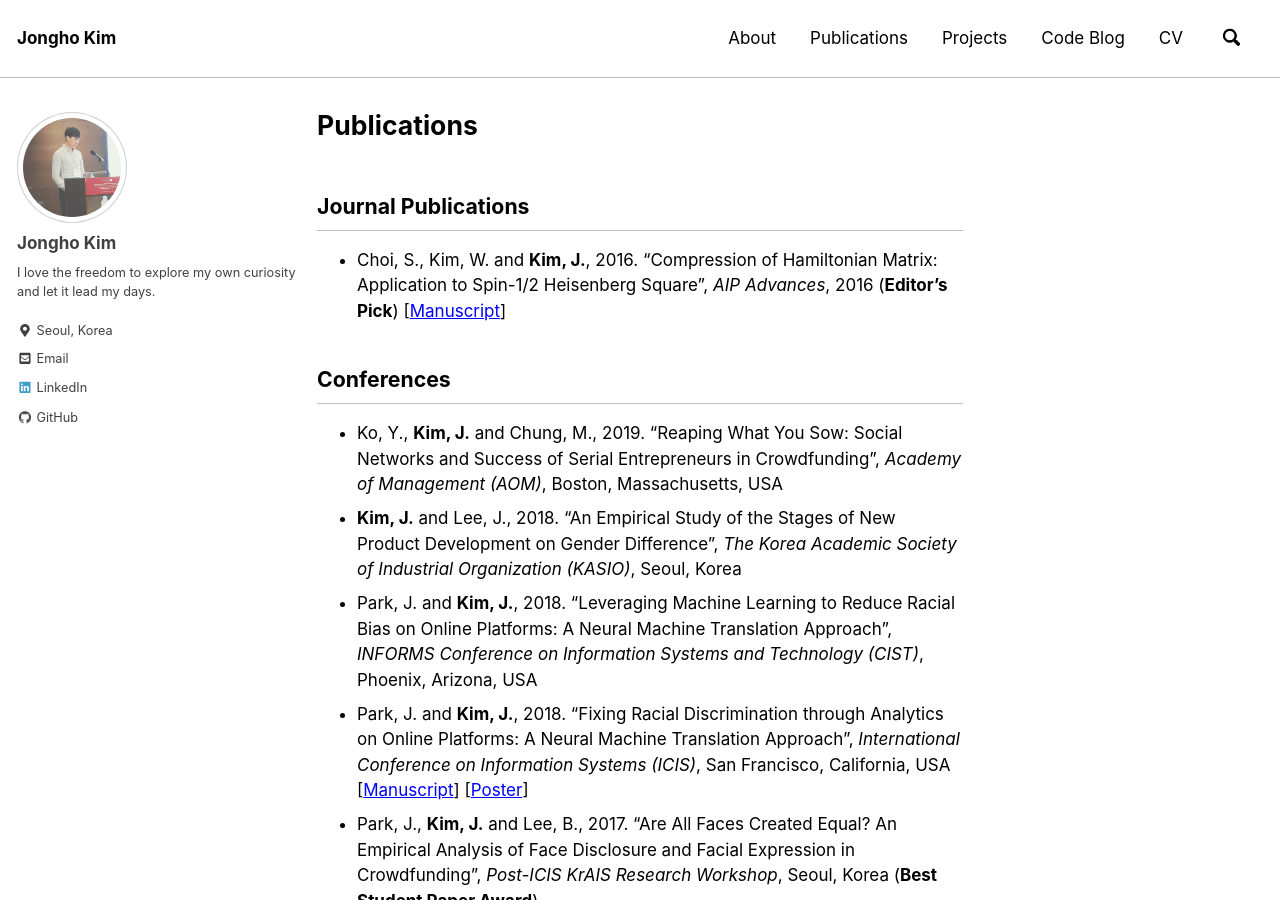
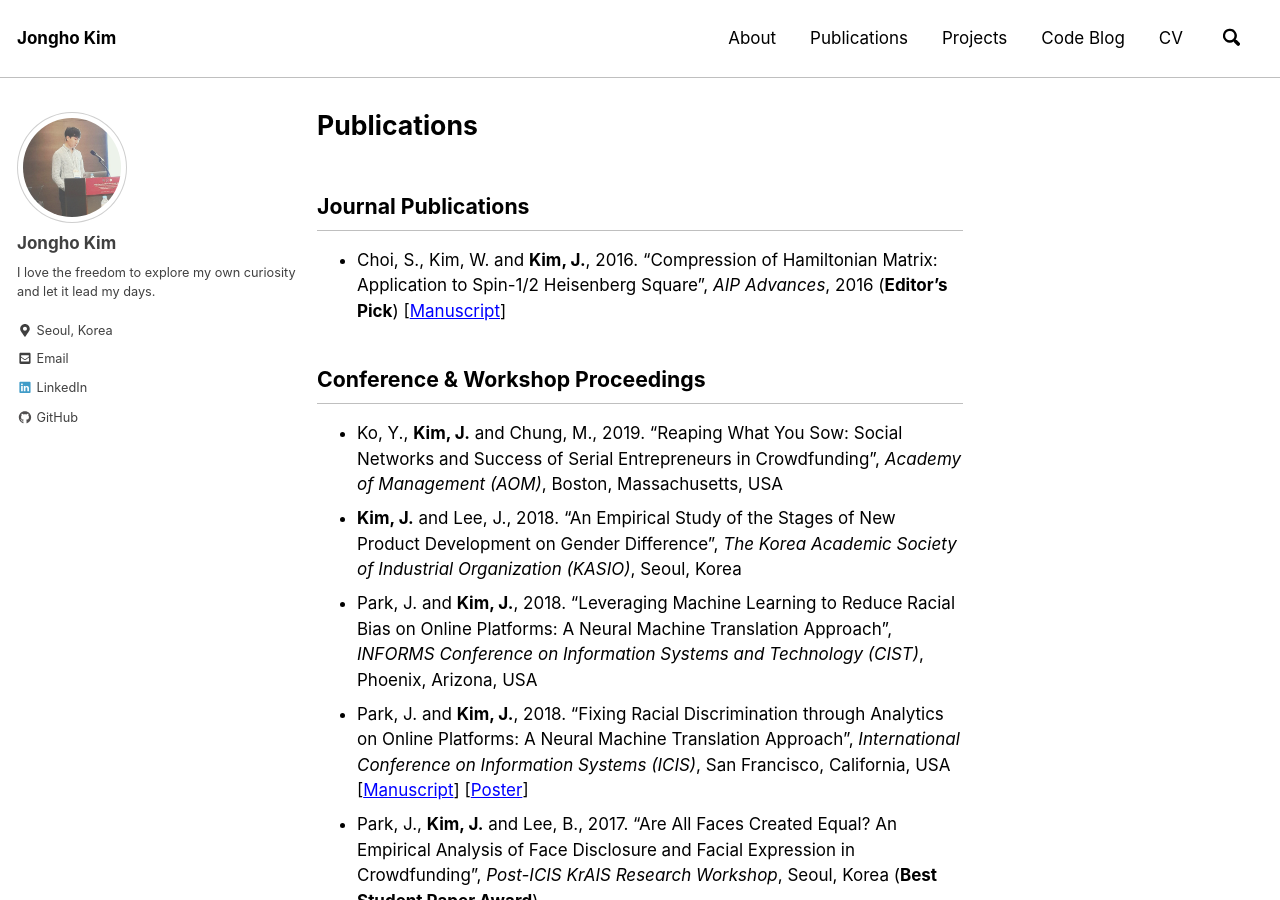
Before and after one commit to jonghkim/jonghkim.github.io, a Jekyll site: the page built from _pages/publications.md, in a window 1280 px wide and 900 px high. Built offline with Jekyll 4.4.1, drawn with Linux system fonts in a browser that asks for light colours; nearby versions of some CDN libraries.

```diff
--- a/_pages/publications.md
+++ b/_pages/publications.md
@@ -8,7 +8,7 @@ last_modified_at: 2018-09-10
 ## Journal Publications
 - Choi, S., Kim, W. and **Kim, J.**, 2016. “Compression of Hamiltonian Matrix: Application to Spin-1/2 Heisenberg Square”, *AIP Advances*, 2016 (**Editor’s Pick**) [[Manuscript](https://aip.scitation.org/doi/pdf/10.1063/1.4963834?class=pdf)]
 
-## Conferences
+## Conference & Workshop Proceedings
 - Ko, Y., **Kim, J.** and Chung, M., 2019. “Reaping What You Sow: Social Networks and Success of Serial Entrepreneurs in Crowdfunding”, *Academy of Management (AOM)*, Boston, Massachusetts, USA
 - **Kim, J.** and Lee, J., 2018. “An Empirical Study of the Stages of New Product Development on Gender Difference”, *The Korea Academic Society of Industrial Organization (KASIO)*, Seoul, Korea
 - Park, J. and **Kim, J.**, 2018. "Leveraging Machine Learning to Reduce Racial Bias on Online Platforms: A Neural Machine Translation Approach", *INFORMS Conference on Information Systems and Technology (CIST)*, Phoenix, Arizona, USA
```
Also changed, not shown: _pages/project.md (+1 -0 lines).
